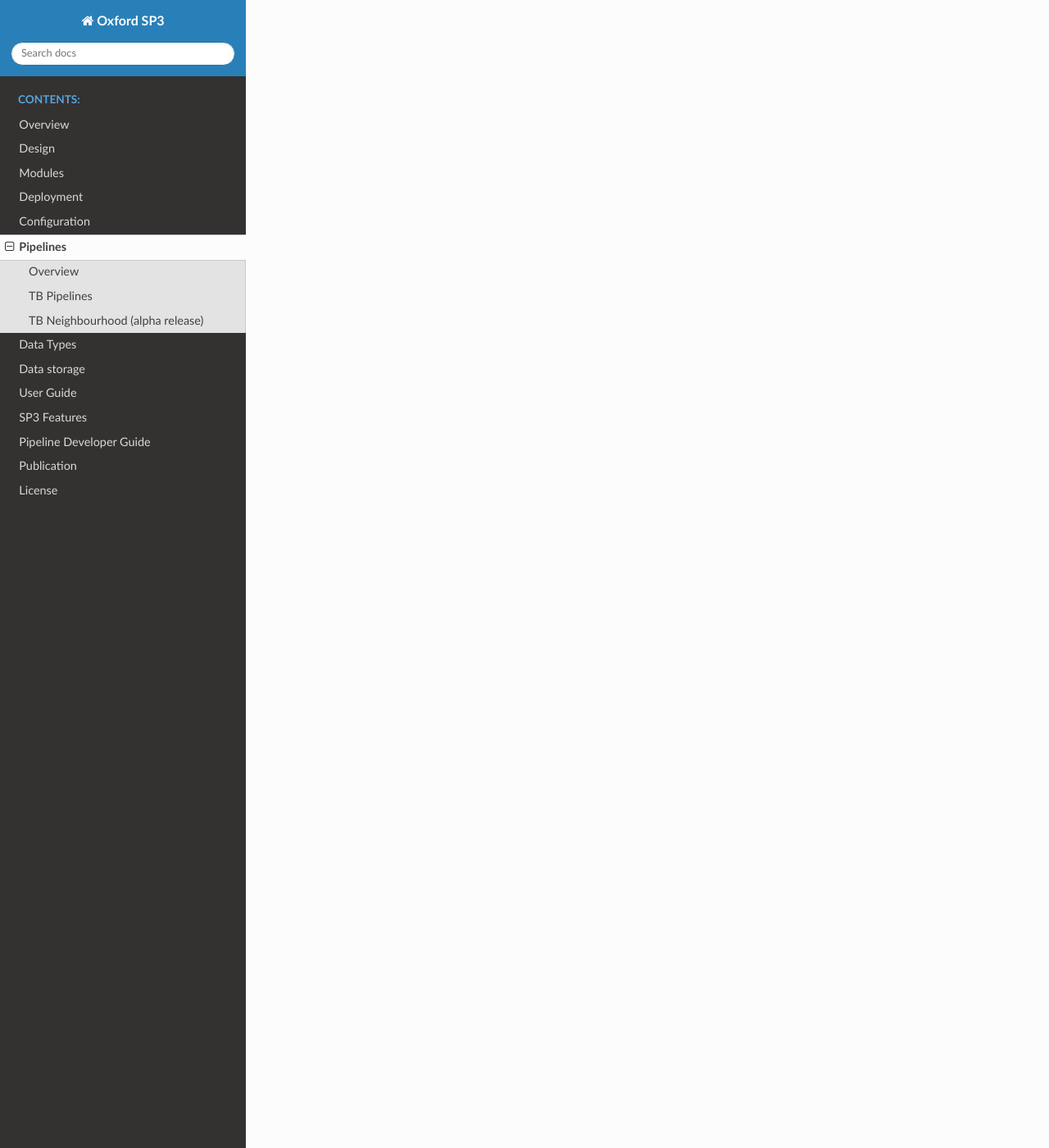
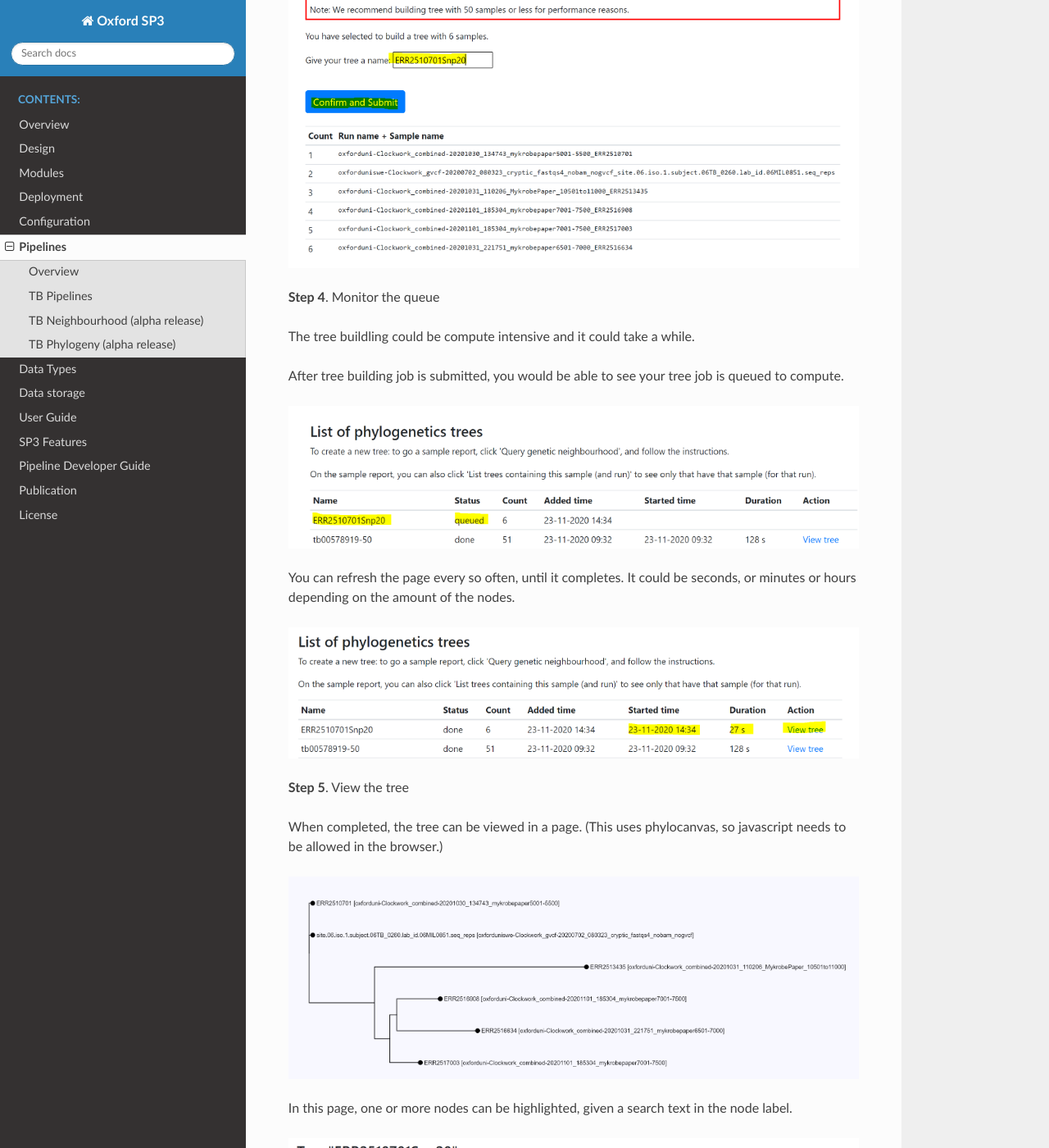
Before and after one commit to oxfordmmm/catdocs, a Sphinx documentation site: the page built from docs/source/pipelines.rst, in a window 1280 px wide and 1400 px high, scrolled down 4749 px. Shown: the whole window at 82% size. Built offline with Sphinx 7.4.7 and the Read the Docs theme 2.0.0, drawn with Linux system fonts in a browser that asks for light colours; some of the changed text lies outside the part shown.

Commit message:
phylogeny tree docs

```diff
--- a/docs/source/pipelines.rst
+++ b/docs/source/pipelines.rst
@@ -7,24 +7,15 @@
 +-------------------------+----------------------------------------+---------------------------------------------------+------------------+
 | Pipeline                |     Species                            |       Features and Repo                           |      Author      |
 +=========================+========================================+===================================================+==================+
-| Oxford Catbug           |    TB + NTM                            |    - Speciation (Kraken2 + Mykrobe)               |    Denis Volk    |
+| Clockwork combined      |    TB + NTM                            |    - Speciation (Kraken2 + Mykrobe)               |   Denis & Fan    |
 |                         |                                        |    - Clockwork (for TB)                           |                  |
-|                         |                                        |    - Compass (for NTM)                            |                  |
 |                         |                                        |    - Drug Resistance on Clockwork VCF             |                  |
+|                         |                                        |    - TB Neighbourhood and Phylogeny Trees         |                  |
 +-------------------------+----------------------------------------+---------------------------------------------------+------------------+
 | Clockwork VC            |    TB                                  |    https://github.com/iqbal-lab-org/clockwork     |   Martin Hunt    |
 +-------------------------+----------------------------------------+---------------------------------------------------+------------------+
-| Clockwork TB Only       |    TB                                  |    - Speciation (Kraken2 + Mykrobe)               |                  |
-|                         |                                        |    - Clockwork VC                                 |    Denis Volk    |
-|                         |                                        |    - Drug Resistance                              |                  |
-+-------------------------+----------------------------------------+---------------------------------------------------+------------------+
 | Oxford CompassCompact   |    TB + NTM                            |    https://github.com/oxfordmmm/CompassCompact    |    Yifei & Fan   |
 |                         |                                        |                                                   |                  |
-+-------------------------+----------------------------------------+---------------------------------------------------+------------------+
-| Oxford CompassPlus      |    TB + NTM                            |    - Speciation (Kraken2 + Mykrobe)               |    Denis & Fan   |
-|                         |                                        |    - CompassCompact                               |                  |
-+-------------------------+----------------------------------------+---------------------------------------------------+------------------+
-| PHE Flu                 |    Flu Virus                           |                                                   |    Ulf & Denis   |
 +-------------------------+----------------------------------------+---------------------------------------------------+------------------+
 | APHA BTB                |    Bovine TB                           |   https://github.com/oxfordmmm/BovTB-nf-docker    |  Richard & Fan   |
 +-------------------------+----------------------------------------+---------------------------------------------------+------------------+
@@ -97,7 +88,73 @@
 You can also query genetic neighbours ad-hoc in an interactive way, go to "clockwork" pipeline and click "View TB Neighbourhood"
 
 .. image:: _static/viewTB.png
+   :align: center
+   :height: 80pt
 
 Follow the hint, use a run id and a sample name and set a SNP distance for the query.
 
 .. image:: _static/neighbour.png
+
+TB Phylogeny (alpha release)
+----------------------------
+
+For TB Neighbourhood, we build phylogeny trees for the nearest neighbourhood of TB samples.
+
+To create a tree for your sample and its neighbours:
+
+**Step 1**. Query neighbours
+At SP3 sample report page, click 'Query genetic neighbourhood'.
+
+.. image:: _static/tree1.png
+        :align: center
+        :height: 120pt
+
+**Step 2**. Select and generate
+
+Select the samples among the neighbours, and build the tree.
+
+You can adjust SNP distance, and select all or some of the neighbours to build trees.
+
+.. image:: _static/tree2.png
+
+**Step 3**. Confirm and name the tree
+
+Confirm your selection, and provide a name for your tree for later reference. Then click the button to generate the tree.
+
+.. image:: _static/tree3.png
+
+**Step 4**. Monitor the queue
+
+The tree buildling could be compute intensive and it could take a while.
+
+After tree building job is submitted, you would be able to see your tree job is queued to compute.
+
+.. image:: _static/tree4.png
+
+You can refresh the page every so often, until it completes. It could be seconds, or minutes or hours depending on the amount of the nodes.
+
+.. image:: _static/tree5.png
+
+**Step 5**. View the tree
+
+When completed, the tree can be viewed in a page. (This uses phylocanvas, so javascript needs to be allowed in the browser.)
+
+.. image:: _static/tree6.png
+
+In this page, one or more nodes can be highlighted, given a search text in the node label.
+
+.. image:: _static/tree7.png
+
+You can use more features of Phylocanvas, by right click on the tree, such as:
+
+    - Export leave labels, newick file and tree image
+    - Show or hide labels
+    - Align/Realign labels
+
+.. image:: _static/tree7canvas.png
+
+You can also zoom or pan the image or click on node to highlight or clear the highlight.
+
+If you like to see trees built by other users, please click "Tree" at top menu. There are quite a lot already!
+
+.. image:: _static/tree8.png
```
Also changed, not shown: docs/source/_static/tree1.png (added), docs/source/_static/tree2.png (added), docs/source/_static/tree3.png (added), docs/source/_static/tree4.png (added), docs/source/_static/tree5.png (added), docs/source/_static/tree6.png (added), docs/source/_static/tree7.png (added), docs/source/_static/tree7canvas.png (added), docs/source/_static/tree8.png (added).
